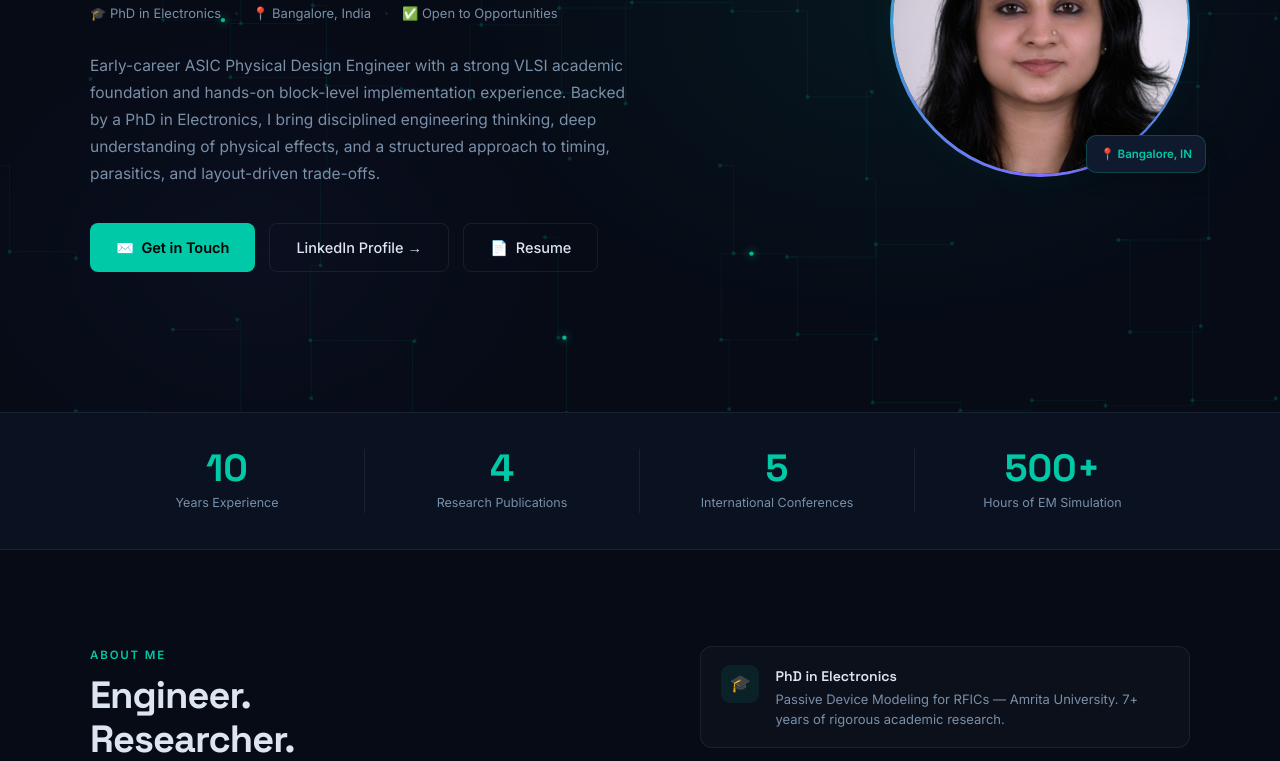
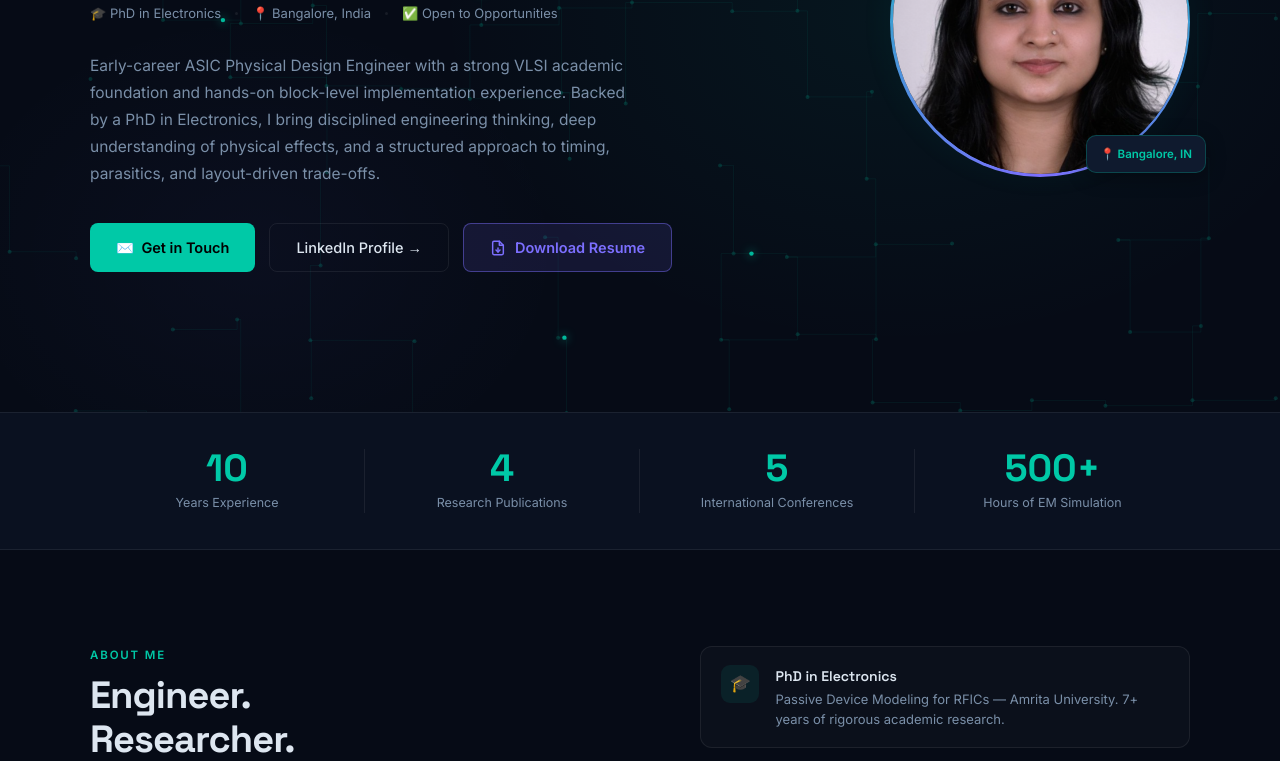
Before and after one commit to vrinda-karuvanchery/aboutme, a plain HTML site: page index.html in a window 1280 px wide. Shown: the part 388-1149 px from the top of the page. Drawn offline with Linux system fonts and the light colour scheme.

Commit message:
Remove Get in Touch from nav, restyle Resume button in hero
- Remove Get in Touch CTA from top-right nav
- Replace plain Resume btn-outline with btn-resume: purple (accent2) tinted background, matching border, download icon (SVG), hover fills solid purple with glow

Co-Authored-By: Claude Sonnet 4.6 <noreply@anthropic.com>

```diff
--- a/index.html
+++ b/index.html
@@ -186,6 +186,16 @@
       text-decoration: none; transition: all 0.2s;
     }
     .btn-outline:hover { border-color: rgba(255,255,255,0.22); background: rgba(255,255,255,0.035); }
+    .btn-resume {
+      display: inline-flex; align-items: center; gap: 9px;
+      padding: 12px 26px;
+      background: rgba(124,111,255,0.12);
+      color: var(--accent2);
+      border: 1px solid rgba(124,111,255,0.45); border-radius: 8px;
+      font-size: 14.5px; font-weight: 600;
+      text-decoration: none; transition: all 0.2s;
+    }
+    .btn-resume:hover { background: var(--accent2); color: #fff; border-color: var(--accent2); transform: translateY(-2px); box-shadow: 0 8px 24px rgba(124,111,255,0.28); }
 
     /* Photo */
     .hero-photo-wrap { position: relative; display: flex; justify-content: center; }
@@ -562,7 +572,6 @@
     <li><a href="#education">Education</a></li>
     <li><a href="#personal">Beyond Work</a></li>
   </ul>
-  <a class="nav-cta" href="mailto:vrinda.karuvanchery@gmail.com">Get in Touch</a>
   <div class="nav-hamburger" id="hamburger" aria-label="menu">
     <span></span><span></span><span></span>
   </div>
@@ -600,8 +609,9 @@
         <a href="https://www.linkedin.com/in/vrinda-karuvanchery/" target="_blank" rel="noopener" class="btn-outline">
           LinkedIn Profile →
         </a>
-        <a href="Vrinda Karuvanchery.pdf" target="_blank" download="Vrinda Karuvanchery.pdf" class="btn-outline">
-          📄 &nbsp;Resume
+        <a href="Vrinda Karuvanchery.pdf" target="_blank" download="Vrinda Karuvanchery.pdf" class="btn-resume">
+          <svg xmlns="http://www.w3.org/2000/svg" width="16" height="16" viewBox="0 0 24 24" fill="none" stroke="currentColor" stroke-width="2.2" stroke-linecap="round" stroke-linejoin="round"><path d="M14 2H6a2 2 0 0 0-2 2v16a2 2 0 0 0 2 2h12a2 2 0 0 0 2-2V8z"/><polyline points="14 2 14 8 20 8"/><line x1="12" y1="18" x2="12" y2="12"/><polyline points="9 15 12 18 15 15"/></svg>
+          Download Resume
         </a>
       </div>
     </div>
```
